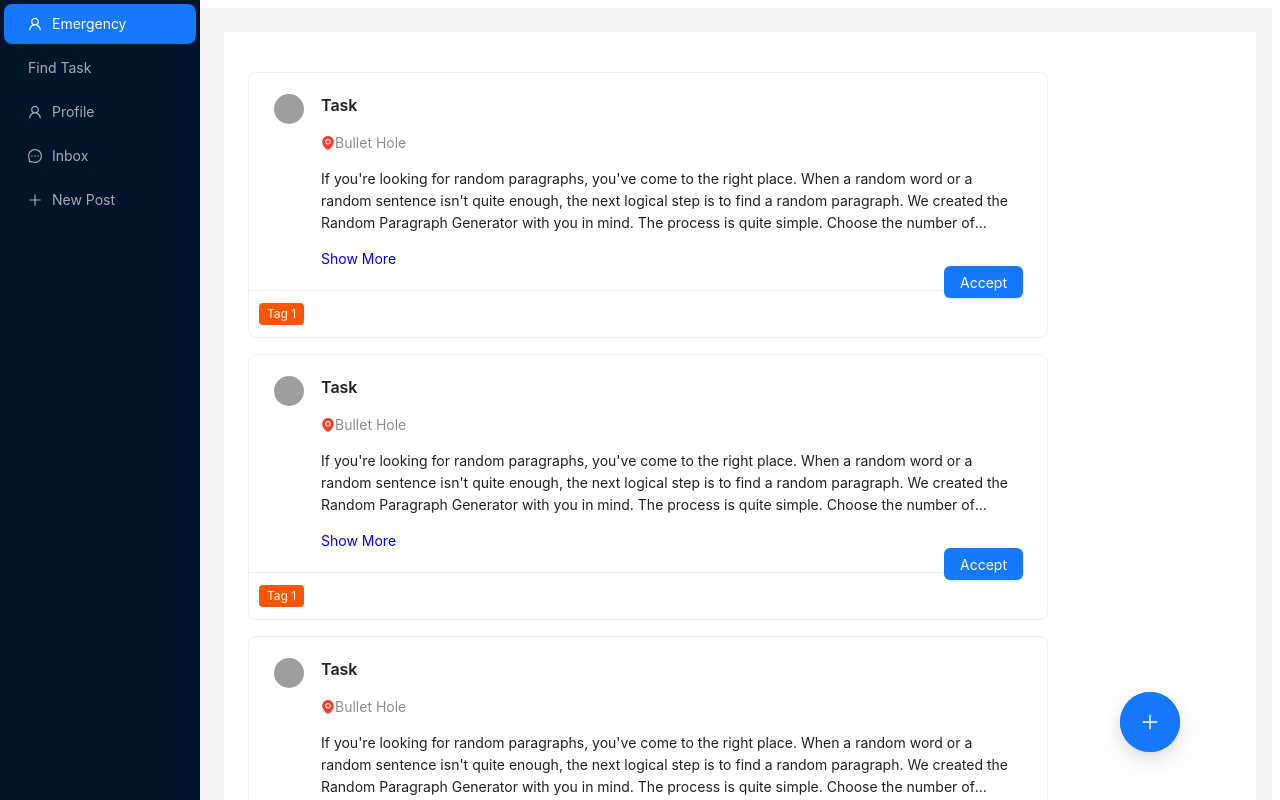
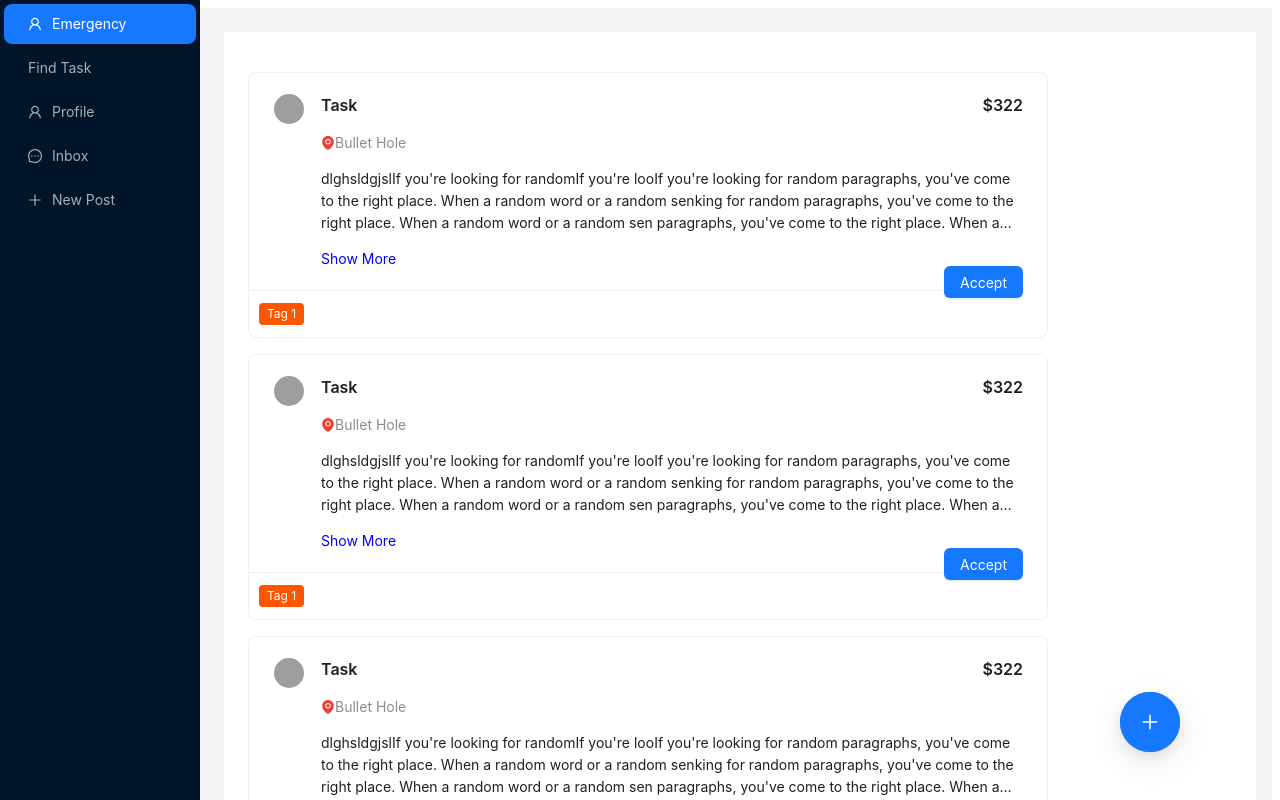
Before and after one commit to Yashaswe/ycp-connectcampus, a React (Create React App) app in the folder frontend/: page / in a window 1280 px wide. Shown: the top 800 px of the page. Built offline with nearby package versions, Linux system fonts and the light colour scheme; grey boxes are pictures that could not be loaded.

Commit message:
add price to posts

```diff
--- a/frontend/src/components/CardPost.js
+++ b/frontend/src/components/CardPost.js
@@ -1,6 +1,6 @@
 import React, { useState } from "react";
 import { EnvironmentFilled } from "@ant-design/icons";
-import { Avatar, Button, Card, Tag, Typography } from "antd";
+import { Avatar, Button, Card, Tag, Typography, Flex } from "antd";
 
 const { Meta } = Card;
 const { Text, Paragraph } = Typography;
@@ -31,7 +31,12 @@ const CardPost = ({ postinfo }) => {
           <Avatar src="https://xsgames.co/randomusers/avatar.php?g=pixel&key=1" />
           // <UserOutlined />
         }
-        title={postinfo.title}
+        title={
+          <Flex justify={"space-between"}>
+            <div>{postinfo.title}</div>
+            <div>${postinfo.price}</div>
+          </Flex>
+        }
         description={[
           <div>
             <p>
--- a/frontend/src/pages/Main.js
+++ b/frontend/src/pages/Main.js
@@ -1,12 +1,9 @@
 import React, { useState } from "react";
 import { Link, Outlet } from "react-router-dom";
-import {
-  UserOutlined,
-  MessageOutlined,
-} from "@ant-design/icons";
+import { UserOutlined, MessageOutlined } from "@ant-design/icons";
 import { Avatar, Menu, Button, Layout, Card, Tag, FloatButton } from "antd";
 import CardPost from "../components/CardPost";
-import { PlusOutlined } from '@ant-design/icons';
+import { PlusOutlined } from "@ant-design/icons";
 
 const { Header, Content, Footer, Sider } = Layout;
 const { Meta } = Card;
@@ -14,8 +11,11 @@ const { Meta } = Card;
 export default function Main() {
   let postinfo = {
     title: "Task",
-
+    price: 322.0,
+    description3: "sdlf",
     description:
+      "dlghsldgjslIf you're looking for randomIf you're looIf you're looking for random paragraphs, you've come to the right place. When a random word or a random senking for random paragraphs, you've come to the right place. When a random word or a random sen paragraphs, you've come to the right place. When a random word or a random sen",
+    description2:
       "If you're looking for random paragraphs, you've come to the right place. When a random word or a random sentence isn't quite enough, the next logical step is to find a random paragraph. We created the Random Paragraph Generator with you in mind. The process is quite simple. Choose the number of random paragraphs you'd like to see and click the button. Your chosen number of paragraphs will instantly appear.If you're looking for random paragraphs, you've come to the right place. When a random word or a random sentence isn't quite enough, the next logical step is to find a random paragraph. We created the Random Paragraph Generator with you in mind. The process is quite simple. Choose the number of random paragraphs you'd like to see and click the button. Your chosen number of paragraphs will instantly appear.",
     location: "Bullet Hole",
   };
@@ -49,7 +49,7 @@ export default function Main() {
             { name: "Find Task" },
             { name: "Profile", icon: <UserOutlined /> },
             { name: "Inbox", icon: <MessageOutlined /> },
-                { name: "New Post", icon: <PlusOutlined />},
+            { name: "New Post", icon: <PlusOutlined /> },
           ].map((nav, index) => ({
             key: String(index + 1),
             icon: nav.icon,
@@ -80,8 +80,14 @@ export default function Main() {
           </div>
           {/* <FloatButton onClick={() => console.log("click")} /> */}
           <Link to="/newhelp">
-              <FloatButton className="addPost" icon={<PlusOutlined />} type="primary" style={{ right: 100, width: 60, height: 60}} tooltip={<div>New Help</div>} /></Link>
-
+            <FloatButton
+              className="addPost"
+              icon={<PlusOutlined />}
+              type="primary"
+              style={{ right: 100, width: 60, height: 60 }}
+              tooltip={<div>New Help</div>}
+            />
+          </Link>
         </Content>
         <Footer style={{ textAlign: "center" }}>
           Yashaswe, Sanij, Truc, Prabesh
```
Lines whose indentation alone changed are shown as unchanged.
